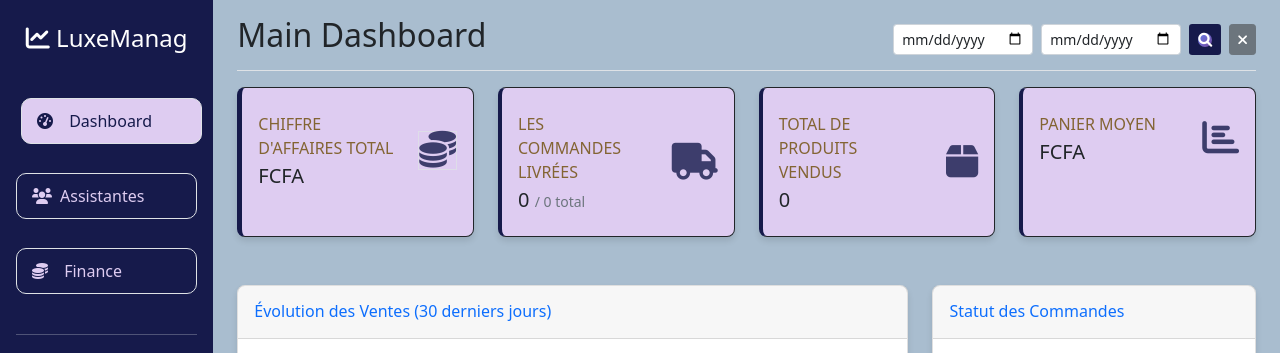
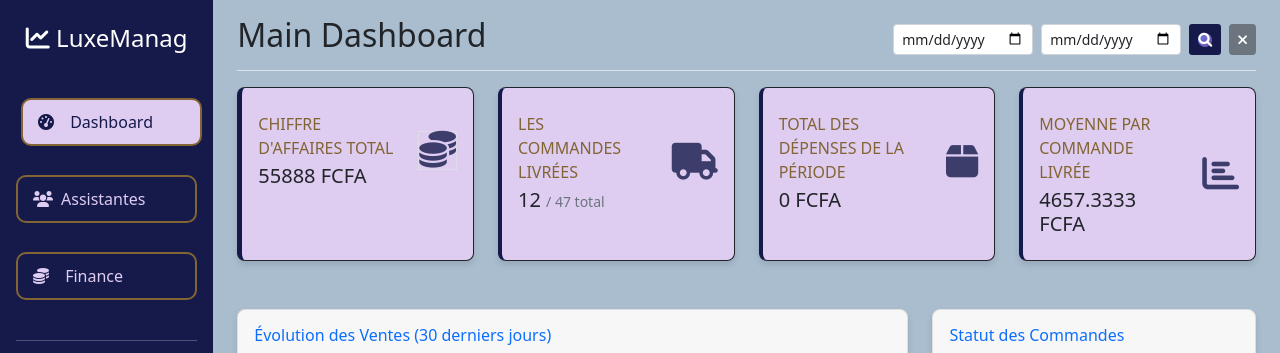
Before and after one commit to henocn/gestion-shopping, a PHP site: page / in a window 1280 px wide. Shown: the top 353 px of the page. Run offline with PHP 8.4, Linux system fonts and the light colour scheme; data comes from the database, SQL or seed files in the repository; data that the repository does not hold is empty.

Commit message:
nav style in sidebar

```diff
--- a/assets/css/dashboard.css
+++ b/assets/css/dashboard.css
@@ -31,6 +31,7 @@
 .sidebar .nav-link {
     color: rgb(222, 204, 241);
     border-radius: 10px;
+    border: 2px solid rgb(131, 100, 51);
     margin: 5px 0;
     padding: 10px 15px;
     transition: all 0.3s ease;
--- a/index.php
+++ b/index.php
@@ -28,7 +28,6 @@ $analyticsManager = new AnalyticsManager($pdo);
 
 // Obtenir les statistiques avec les nouvelles classes
 $globalStats = $analyticsManager->getGlobalSalesStats($dateFrom, $dateTo);
-
 $topProducts = $analyticsManager->getTopSellingProducts(10, $dateFrom, $dateTo);
 $salesEvolution = $analyticsManager->getSalesEvolution(30);
 $orderStatusStats = $analyticsManager->getOrderStatusStats($dateFrom, $dateTo);
@@ -65,13 +64,13 @@ $lowStock = $productManager->getLowStockAlerts(10);
                 </div>
 
                 <div class="nav flex-column pt-3">
-                    <a class="nav-link active border mb-4" href="index.php">
+                    <a class="nav-link active mb-4" href="index.php">
                         <i class="fas fa-tachometer-alt"></i> Dashboard
                     </a>
-                    <a class="nav-link border mb-4" href="assistant/index.php">
+                    <a class="nav-link mb-4" href="assistant/index.php">
                         <i class="fas fa-users"></i>Assistantes
                     </a>
-                    <a class="nav-link border mb-4" href="finance/index.php">
+                    <a class="nav-link mb-4" href="finance/index.php">
                         <i class="fas fa-coins"></i> Finance
                     </a>
                     <hr class="text-light">
@@ -158,10 +157,10 @@ $lowStock = $productManager->getLowStockAlerts(10);
                                 <div class="row no-gutters align-items-center">
                                     <div class="col mr-2">
                                         <div class="text-xs font-weight-bold text-uppercase mb-1 secondary-color">
-                                            Total de Produits Vendus
+                                            Total des dépenses de la période
                                         </div>
                                         <div class="h5 mb-0 font-weight-bold text-gray-800">
-                                            <?= $globalStats['total_quantity_sold'] ?? 0 ?>
+                                            <?= $globalStats['total_expenses'] ?? 0 ?> FCFA
                                         </div>
                                     </div>
                                     <div class="col-auto">
@@ -178,7 +177,7 @@ $lowStock = $productManager->getLowStockAlerts(10);
                                 <div class="row no-gutters align-items-center">
                                     <div class="col mr-2">
                                         <div class="text-xs font-weight-bold text-uppercase mb-1 secondary-color">
-                                            Panier Moyen
+                                            Moyenne par Commande livrée
                                         </div>
                                         <div class="h5 mb-0 font-weight-bold text-gray-800">
                                             <?= $globalStats['average_order_value'] ?> FCFA
--- a/src/AnalyticsManager.php
+++ b/src/AnalyticsManager.php
@@ -33,7 +33,7 @@ class AnalyticsManager
                 COALESCE(SUM(CASE WHEN newstat = 'deliver' THEN quantity ELSE 0 END), 0) AS total_quantity_sold,
                 COALESCE(SUM(CASE WHEN newstat = 'deliver' THEN total_price ELSE 0 END), 0) AS total_revenue,
                 COALESCE(AVG(CASE WHEN newstat = 'deliver' THEN total_price END), 0) AS average_order_value,
-                (SELECT COALESCE(SUM(cout), 0) FROM depense) AS total_expenses
+                (SELECT COALESCE(SUM(cout), 0) FROM depense) AS total_expenses,
                 COUNT(CASE WHEN newstat = 'deliver' THEN 1 END) AS delivered_orders,
                 COUNT(CASE WHEN newstat = 'canceled' THEN 1 END) AS cancelled_orders,
                 COUNT(CASE WHEN newstat = 'processing' THEN 1 END) AS inprogress_orders
```
